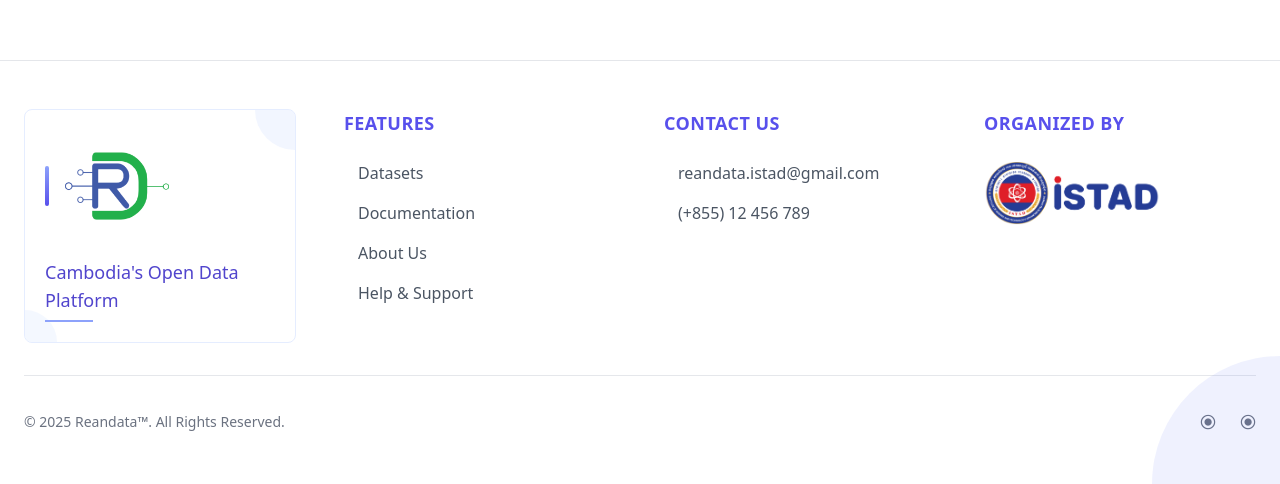
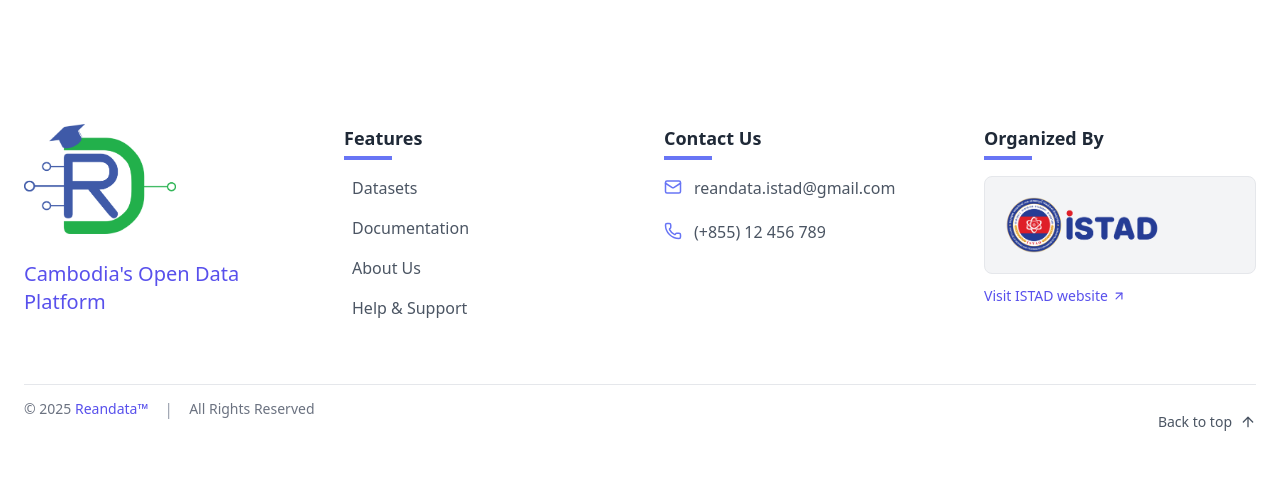
Before and after one commit to SokhengRan987/Final-Project-ReanData-G4-, a React (Vite) app: page / in a window 1280 px wide. Shown: the part 804-1288 px from the top of the page. Built offline with nearby package versions, Linux system fonts and the light colour scheme.

Commit message:
update footer

```diff
--- a/src/components/Footer.jsx
+++ b/src/components/Footer.jsx
@@ -1,113 +1,77 @@
-import React from "react";
-import reandatalogo from "../img/reandataicon2.png";
-import istadlogo from "../img/istad.png";
+"use client"
+import reandatalogo from "../img/Rd.png"
+import istadlogo from "../img/istad.png"
+import { Mail, Phone, ChevronRight, ArrowUpRight } from "lucide-react"
 
 export default function Footer() {
   return (
     <div className="relative">
-      <hr className="border-gray-200" />
-      <footer className="bg-white text-gray-800 shadow-lg">
-        <div className="mx-auto w-full max-w-7xl px-6 py-12">
-          <div className="grid grid-cols-1 md:grid-cols-4 gap-12">
-            {/* Redesigned Logo Section - Clean Version */}
-            <div>
-              <div className="relative overflow-hidden rounded-lg border border-indigo-100 p-5">
-                {/* Decorative elements */}
-                <div className="absolute -top-10 -right-10 h-20 w-20 rounded-full bg-indigo-100 opacity-50"></div>
-                <div className="absolute -bottom-8 -left-8 h-16 w-16 rounded-full bg-indigo-50 opacity-70"></div>
+      <footer className="bg-white text-gray-800 pb-10">
+        <div className="mx-auto w-full max-w-7xl px-6">
+          {/* Main footer links section */}
+          <div className="grid grid-cols-1 md:grid-cols-2 lg:grid-cols-4 gap-12 py-16">
+            <div className="space-y-5">
+              <a href="#" className="inline-block">
+                <img
+                  src={reandatalogo || "/placeholder.svg?height=112&width=200"}
+                  className="h-[110px] object-contain"
+                  alt="Reandata Logo"
+                />
+              </a>
 
-                {/* Logo with elegant styling */}
-                <div className="relative z-10 flex flex-col items-start space-y-4">
-                  <div className="flex items-center space-x-3">
-                    <div className="h-10 w-1 bg-gradient-to-b from-indigo-400 to-indigo-600 rounded-full"></div>
-                    <a href="#" className="transition-transform duration-300 hover:translate-x-1">
-                      <img
-                        src={reandatalogo || "/placeholder.svg"}
-                        className="h-28 object-contain"
-                        alt="Reandata Logo"
-                      />
-                    </a>
-                  </div>
-
-                  {/* Tagline with underline effect */}
-                  <h3 className="font-medium text-indigo-700 relative pb-2 text-lg">
-                    Cambodia's Open Data Platform
-                    <span className="absolute bottom-0 left-0 w-12 h-0.5 bg-indigo-400"></span>
-                  </h3>
-
-                  {/* Description with improved typography */}
-                  {/* <p className="text-gray-600 text-sm leading-relaxed">
-                    Reandata provides high-quality datasets for researchers, developers, and policymakers
-                    across Cambodia, enabling data-driven innovation and informed decision-making.
-                  </p> */}
-
-                  {/* Call to action button instead of social icons */}
-                  {/* <a
-                    href="#"
-                    className="mt-2 inline-flex items-center text-sm font-medium text-indigo-600 hover:text-indigo-800 transition-colors"
-                  >
-                    Learn more about our mission
-                    <svg
-                      xmlns="http://www.w3.org/2000/svg"
-                      className="ml-1 h-4 w-4"
-                      fill="none"
-                      viewBox="0 0 24 24"
-                      stroke="currentColor"
-                    >
-                      <path
-                        strokeLinecap="round"
-                        strokeLinejoin="round"
-                        strokeWidth={2}
-                        d="M14 5l7 7m0 0l-7 7m7-7H3"
-                      />
-                    </svg>
-                  </a> */}
-                </div>
-              </div>
+              <h3 className="font-medium text-indigo-600 text-xl">Cambodia's Open Data Platform</h3>
             </div>
 
             {/* Features Section */}
             <div>
-              <h2 className="mb-6 text-lg font-bold tracking-wide uppercase text-indigo-600">
+              <h2 className="text-lg font-bold mb-6 text-gray-800 relative inline-block">
                 Features
+                <span className="absolute -bottom-2 left-0 w-12 h-1 bg-indigo-500"></span>
               </h2>
               <ul className="space-y-4">
-                {["Datasets", "Documentation","About Us", "Help & Support"].map((item) => (
-                  <li key={item}>
+                {[
+                  { name: "Datasets", link: "#datasets" },
+                  { name: "Documentation", link: "#docs" },
+                  { name: "About Us", link: "#about" },
+                  { name: "Help & Support", link: "#support" },
+                ].map((item) => (
+                  <li key={item.name}>
                     <a
-                      href="#"
+                      href={item.link}
                       className="text-gray-600 hover:text-indigo-600 transition-colors duration-200 flex items-center gap-2 group"
                     >
-                      <span className="w-1.5 h-1.5 bg-indigo-600 rounded-full opacity-0 group-hover:opacity-100 transition-opacity"></span>
-                      {item}
+                      <ChevronRight
+                        size={16}
+                        className="opacity-0 -ml-4 group-hover:opacity-100 group-hover:ml-0 transition-all duration-300 text-indigo-600"
+                      />
+                      {item.name}
                     </a>
                   </li>
                 ))}
               </ul>
             </div>
-
-            {/* Contact Section */}
             <div>
-              <h2 className="mb-6 text-lg font-bold tracking-wide uppercase text-indigo-600">
+              <h2 className="text-lg font-bold mb-6 text-gray-800 relative inline-block">
                 Contact Us
+                <span className="absolute -bottom-2 left-0 w-12 h-1 bg-indigo-500"></span>
               </h2>
-              <ul className="space-y-4">
+              <ul className="space-y-5">
                 <li>
                   <a
                     href="mailto:reandata.istad@gmail.com"
-                    className="text-gray-600 hover:text-indigo-600 transition-colors duration-200 flex items-center gap-2 group"
+                    className="text-gray-600 hover:text-indigo-600 transition-colors duration-200 flex items-start gap-3 group"
                   >
-                    <span className="w-1.5 h-1.5 bg-indigo-600 rounded-full opacity-0 group-hover:opacity-100 transition-opacity"></span>
-                    reandata.istad@gmail.com
+                    <Mail size={18} className="text-indigo-500 mt-0.5" />
+                    <span>reandata.istad@gmail.com</span>
                   </a>
                 </li>
                 <li>
                   <a
-                    href="tel:+8551234567"
-                    className="text-gray-600 hover:text-indigo-600 transition-colors duration-200 flex items-center gap-2 group"
+                    href="tel:+85512456789"
+                    className="text-gray-600 hover:text-indigo-600 transition-colors duration-200 flex items-start gap-3 group"
                   >
-                    <span className="w-1.5 h-1.5 bg-indigo-600 rounded-full opacity-0 group-hover:opacity-100 transition-opacity"></span>
-                    (+855) 12 456 789
+                    <Phone size={18} className="text-indigo-500 mt-0.5" />
+                    <span>(+855) 12 456 789</span>
                   </a>
                 </li>
               </ul>
@@ -115,49 +79,71 @@ export default function Footer() {
 
             {/* Company Section */}
             <div>
-              <h2 className="mb-6 text-lg font-bold tracking-wide uppercase text-indigo-600">
-              Organized By
+              <h2 className="text-lg font-bold mb-6 text-gray-800 relative inline-block">
+                Organized By
+                <span className="absolute -bottom-2 left-0 w-12 h-1 bg-indigo-500"></span>
               </h2>
-              <div className="flex flex-col items-start gap-6">
-                <a
-                  href="https://www.cstad.edu.kh/"
-                  target="_blank"
-                  className="group flex items-center transition-transform duration-300 hover:scale-105"
-                >
-                  <img
-                    src={istadlogo || "/placeholder.svg"}
-                    className="h-16 transform transition-transform group-hover:rotate-3"
-                    alt="Istad Logo"
-                  />
+              <div className="space-y-6">
+                <a href="https://www.cstad.edu.kh/" target="_blank" rel="noopener noreferrer" className="group block">
+                  <div className="bg-gray-100 rounded-lg p-5 transition-all duration-300 group-hover:bg-gray-200 border border-gray-200 group-hover:border-indigo-200">
+                    <img
+                      src={istadlogo || "/placeholder.svg?height=64&width=150"}
+                      className="h-14 transform transition-transform group-hover:scale-105"
+                      alt="Istad Logo"
+                    />
+                  </div>
+                  <div className="flex items-center text-sm text-indigo-600 mt-3 group-hover:text-indigo-800 transition-colors">
+                    <span>Visit ISTAD website</span>
+                    <ArrowUpRight size={14} className="ml-1" />
+                  </div>
                 </a>
               </div>
             </div>
-
           </div>
 
           {/* Bottom Section */}
-          <hr className="my-8 border-gray-200" />
-          <div className="flex flex-col sm:flex-row justify-between items-center gap-4">
-            <span className="text-sm text-gray-500">
-              © 2025{" "}
-              <a href="#" className="hover:text-indigo-600 transition-colors duration-200">
-                Reandata™
-              </a>
-              . All Rights Reserved.
-            </span>
-            <div className="flex gap-6">
-              <a href="#" className="text-gray-500 hover:text-indigo-600 transition-colors duration-200">
-                <span className="text-xl">⦿</span>
-              </a>
-              <a href="#" className="text-gray-500 hover:text-indigo-600 transition-colors duration-200">
-                <span className="text-xl">⦿</span>
-              </a>
+          <div className="border-t border-gray-200">
+            <div className="flex flex-col sm:flex-row justify-between items-center gap-6">
+              <div className="flex flex-col sm:flex-row items-center gap-4">
+                <span className="text-sm text-gray-500">
+                  © {new Date().getFullYear()}{" "}
+                  <a
+                    href="#"
+                    className="text-indigo-600 hover:text-indigo-800 font-medium transition-colors duration-200"
+                  >
+                    Reandata™
+                  </a>
+                </span>
+                <span className="hidden sm:block text-gray-400">|</span>
+                <span className="text-sm text-gray-500">All Rights Reserved</span>
+              </div>
+              <div className="mt-6 text-center sm:text-right">
+                <button
+                  onClick={() => window.scrollTo({ top: 0, behavior: "smooth" })}
+                  className="inline-flex items-center gap-2 text-sm text-gray-600 hover:text-indigo-600 transition-colors duration-200"
+                >
+                  Back to top
+                  <svg
+                    xmlns="http://www.w3.org/2000/svg"
+                    width="16"
+                    height="16"
+                    viewBox="0 0 24 24"
+                    fill="none"
+                    stroke="currentColor"
+                    strokeWidth="2"
+                    strokeLinecap="round"
+                    strokeLinejoin="round"
+                    className="lucide lucide-arrow-up"
+                  >
+                    <path d="m5 12 7-7 7 7" />
+                    <path d="M12 19V5" />
+                  </svg>
+                </button>
+              </div>
             </div>
           </div>
         </div>
-        {/* Decorative Element */}
-        <div className="absolute bottom-0 right-0 w-32 h-32 bg-indigo-500/10 rounded-tl-full pointer-events-none"></div>
       </footer>
     </div>
-  );
+  )
 }
```
Also changed, not shown: src/img/1.png (added), src/img/Rd.png (added).
